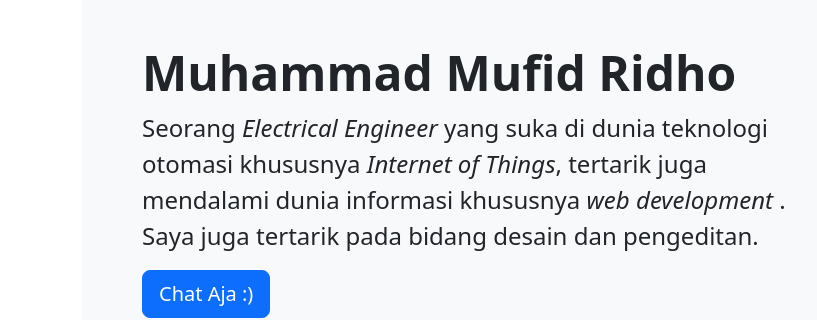
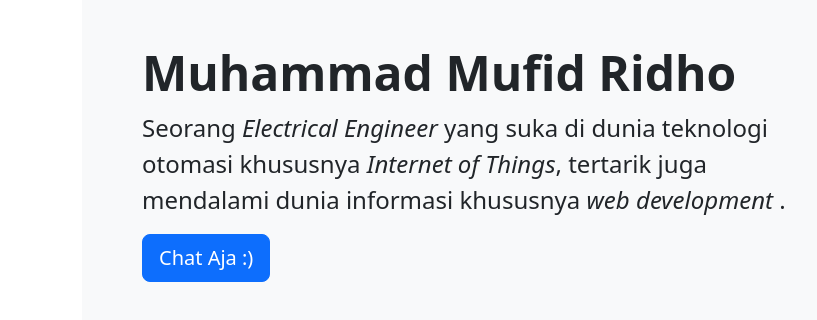
Before and after one commit to muhammad-mufid-ridho/portfoliomufid, a plain HTML site: page index.html in a window 1280 px wide. Shown: the part 210-530 px from the top of the page, 0-817 px from the left. Drawn offline with nearby package versions, Linux system fonts and the light colour scheme; grey boxes are pictures that could not be loaded.

Commit message:
remove typo

```diff
--- a/index.html
+++ b/index.html
@@ -58,10 +58,7 @@
             </div>
             <div class="col-md-8 order-md-1">
               <h1 class="display-5 fw-bold">Muhammad Mufid Ridho</h1>
-              <p class="fs-4">
-                Seorang <i>Electrical Engineer</i> yang suka di dunia teknologi otomasi khususnya <i>Internet of Things</i>, tertarik juga mendalami dunia informasi khususnya <i>web development </i>. Saya juga tertarik pada bidang desain
-                dan pengeditan.
-              </p>
+              <p class="fs-4">Seorang <i>Electrical Engineer</i> yang suka di dunia teknologi otomasi khususnya <i>Internet of Things</i>, tertarik juga mendalami dunia informasi khususnya <i>web development </i>.</p>
               <button class="btn btn-primary btn-lg" type="button">Chat Aja :&rpar;</button>
             </div>
           </div>
```
